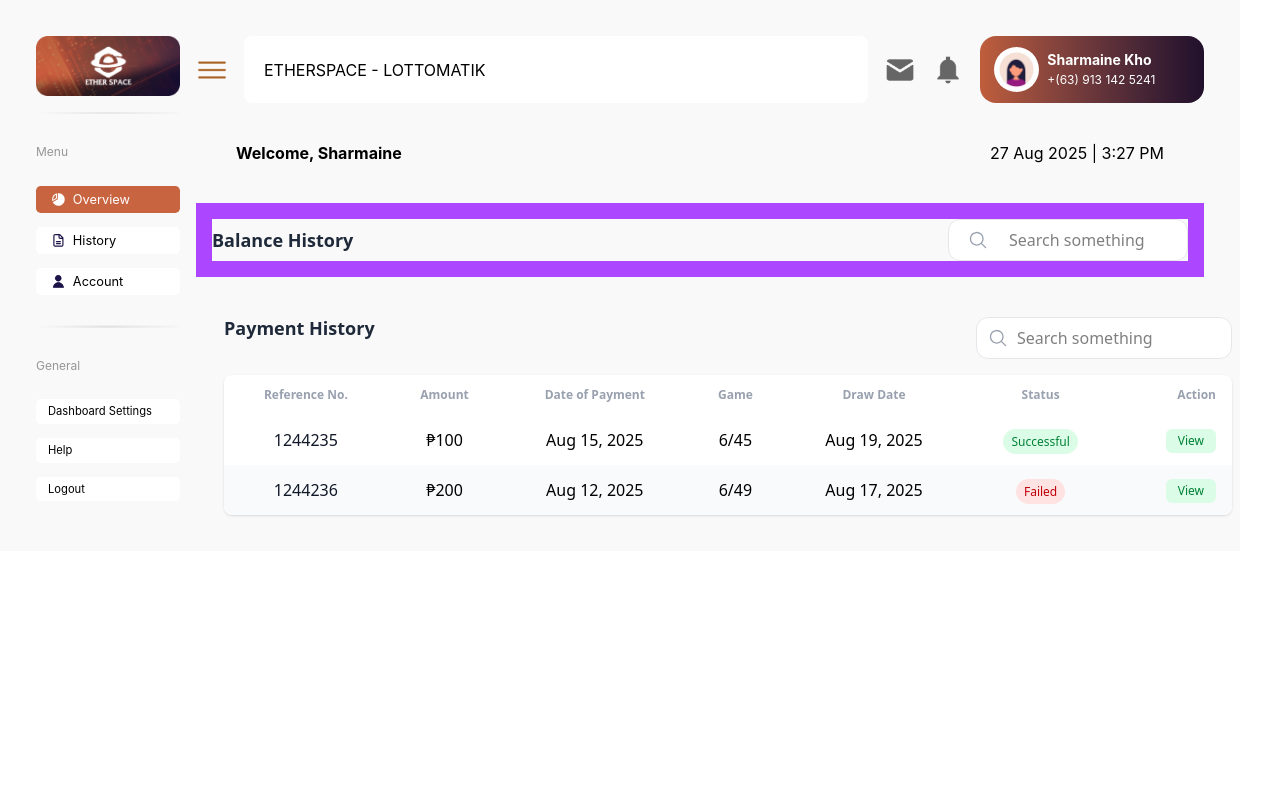
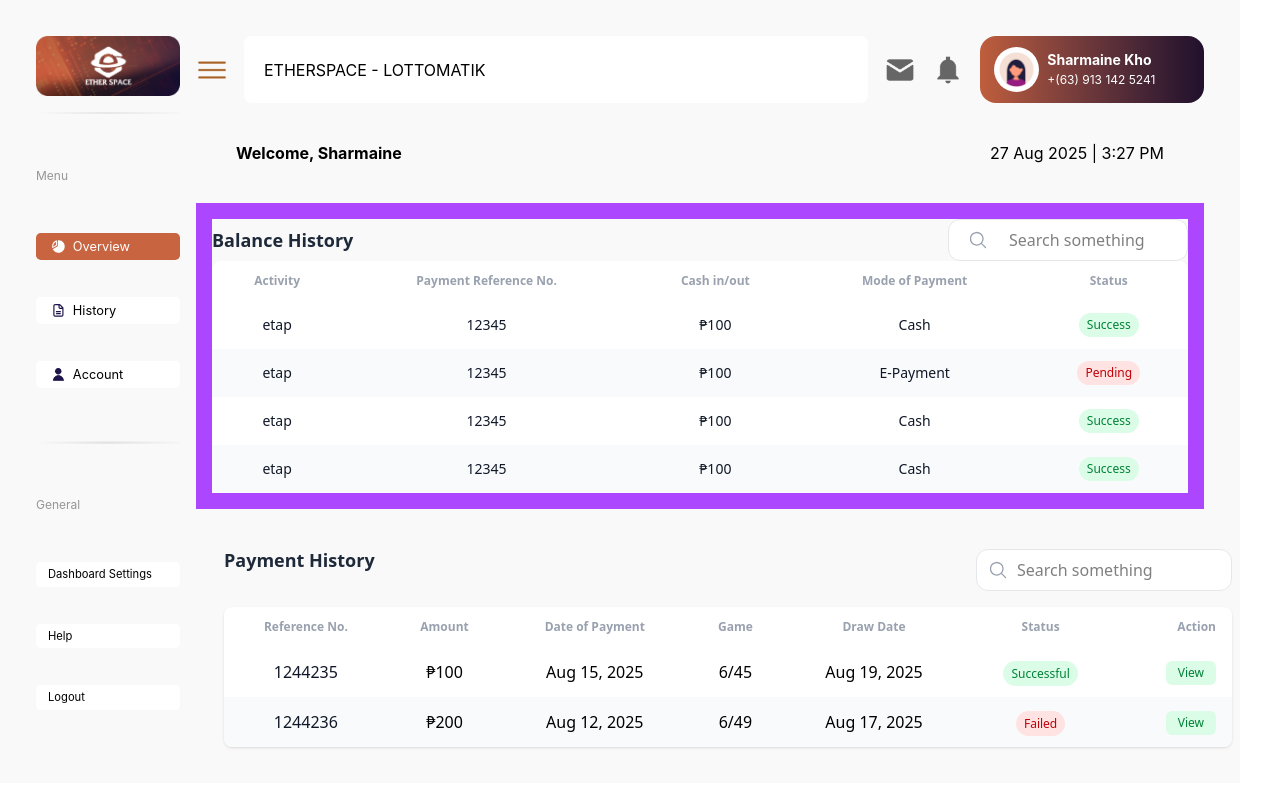
Before and after one commit to iwave-etherspace/etherspace-web-app, a React (Vite) app: page /history in a window 1280 px wide. Shown: the top 788 px of the page. Built offline with nearby package versions, Linux system fonts and the light colour scheme.

Commit message:
fixed balanceHistory table alignment

```diff
--- a/src/assets/components/dashboard/content/pages/history/BalanceHistory.jsx
+++ b/src/assets/components/dashboard/content/pages/history/BalanceHistory.jsx
@@ -54,7 +54,7 @@
     // <div className="w-full max-w-full ml-7">
     <>
       {/* Header */}
-      <div className="grid grid-col-2 grid-flow-col items-center border-[1rem] border-purple-500 ">
+      <div className="grid grid-cols-2 grid-rows-[1fr_auto] items-center border-[1rem] border-purple-500 ">
 
         <h2 className="text-lg font-semibold text-gray-800 font-sans">
           Balance History
@@ -62,6 +62,67 @@
         <div className="grid justify-end">
           <SearchBox query={query} setQuery={setQuery}/>
         </div>
+
+        <div className="row-start-2 col-span-2 hidden md:block overflow-x-auto">
+          <div className="bg-white rounded-lg shadow-sm font-sans text-center text-gray-400 text-xs">
+            <table className="min-w-full w-full table-auto">
+              <thead>
+                <tr className="text-gray-400 text-xs md:text-xs">
+                  <th className="px-4 py-3">Activity</th>
+                  <th className="px-4 py-3">Payment Reference No.</th>
+                  <th className="px-4 py-3">Cash in/out</th>
+                  <th className="px-4 py-3">Mode of Payment</th>
+                  <th className="px-4 py-3">Status</th>
+                </tr>
+              </thead>
+
+              <tbody>
+                {filtered.length === 0 ? (
+                  <tr>
+                    <td
+                      colSpan={5}
+                      className="px-4 py-6 text-center text-sm text-gray-500"
+                    >
+                      No results found.
+                    </td>
+                  </tr>
+                ) : (
+                  filtered.map((row) => (
+                    <tr
+                      key={row.activity}
+                      className="odd:bg-white even:bg-gray-50"
+                    >
+                      <td className="px-4 py-3 text-sm text-gray-900">
+                        {row.activity}
+                      </td>
+                      <td className="px-4 py-3 text-sm text-gray-900">
+                        {row.refNo}
+                      </td>
+                      <td className="px-4 py-3 text-sm text-gray-900">
+                        {row.amount}
+                      </td>
+                      <td className="px-4 py-3 text-sm text-gray-900">
+                        {row.modeOfPayment}
+                      </td>
+                      <td className="px-4 py-3 text-sm">
+                        <span
+                          className={`inline-block px-2 py-1 rounded-full text-xs font-medium ${
+                            row.status === "Success"
+                              ? "bg-green-100 text-green-700"
+                              : "bg-red-100 text-red-700"
+                          }`}
+                        >
+                          {row.status}
+                        </span>
+                      </td>
+                    </tr>
+                  ))
+                )}
+              </tbody>
+            </table>
+          </div>
+        </div>
+
       </div>
 
       {/* Table for medium+ screens */}
```
